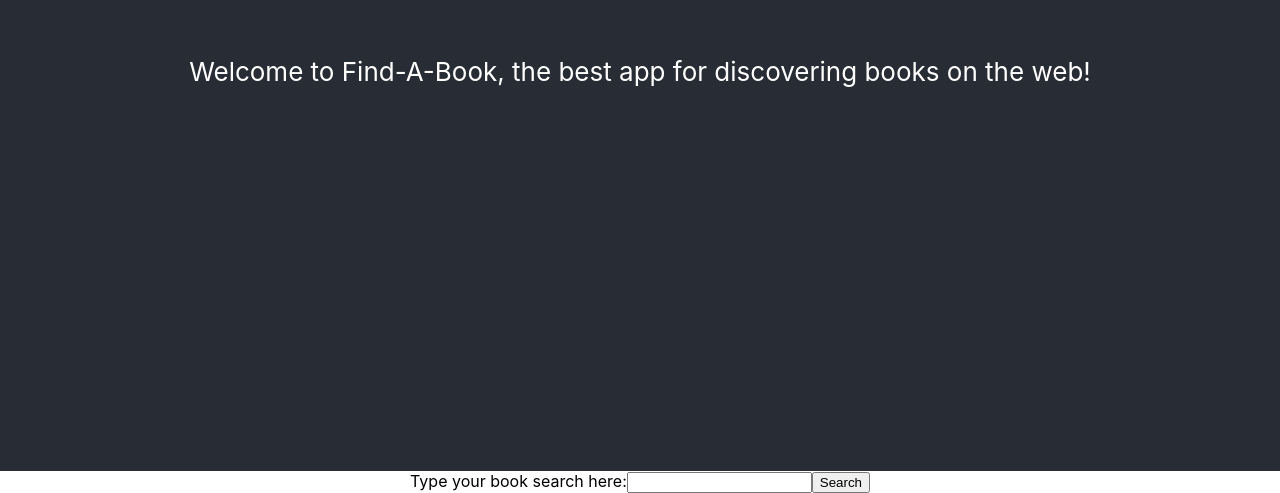
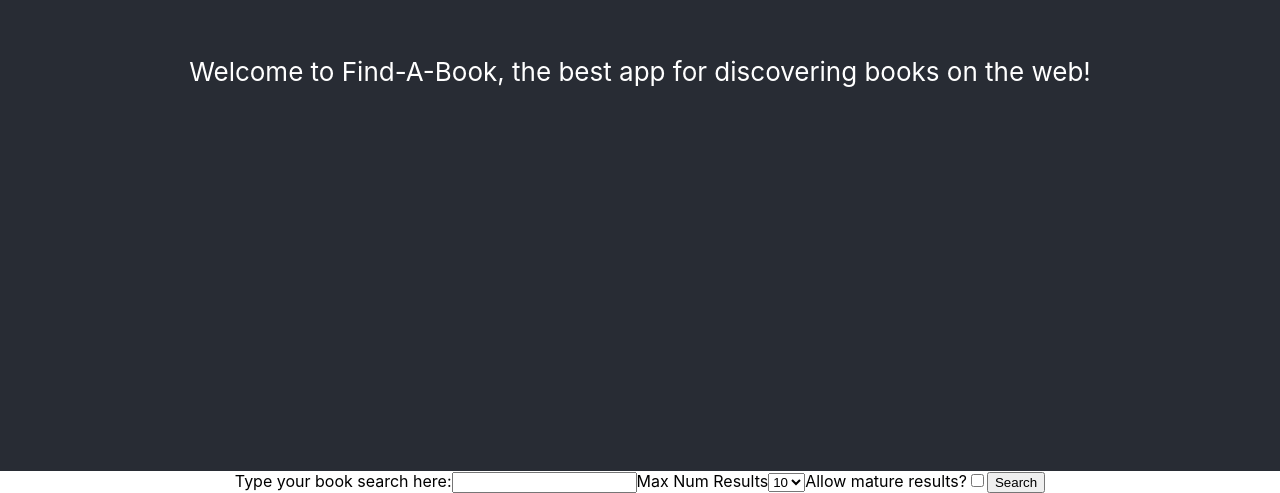
Before and after one commit to CameronHCouch/book-finder, a React (Create React App) app: page / in a window 1280 px wide. Shown: the part 329-822 px from the top of the page. Built offline with nearby package versions, Linux system fonts and the light colour scheme.

Commit message:
Add additional search parameters to form

```diff
--- a/src/components/SearchForm.js
+++ b/src/components/SearchForm.js
@@ -7,19 +7,23 @@ class SearchForm extends Component {
     super(props);
     this.state = {
       query: '',
+      queryLength: 10,
+      familyFriendly: true,
       books: [],
     }
 
     this.handleChange = this.handleChange.bind(this);
     this.handleSubmit = this.handleSubmit.bind(this);
+    this.toggleFamilyFriendly = this.toggleFamilyFriendly.bind(this);
   }
 
   handleChange(e) {
-    this.setState({ query: e.target.value });
+    this.setState({ [e.target.name]: e.target.value });
   }
 
   handleSubmit(e) {
     e.preventDefault();
+    console.log(this.state)
     if (this.state.query) {
       this.setState( { books: [] });
       googleBooksAPIUtil(this.state.query).then(res => console.log(res))
@@ -28,12 +32,28 @@ class SearchForm extends Component {
     // else raise error
   }
 
+  toggleFamilyFriendly() {
+    this.setState({ familyFriendly: !this.state.familyFriendly })
+  }
+
   render() {
     return (
       <div className="SearchForm-wrapper">
         <form onSubmit= { this.handleSubmit }>
-          <label htmlFor="book-search">Type your book search here:</label>
-          <input type="text" value={ this.state.query } onChange= { this.handleChange } name="book-search" id="book-search"></input>
+          <label htmlFor="query">Type your book search here:</label>
+          <input type="text" value={ this.state.query } onChange= { this.handleChange } name="query" id="book-search"></input>
+          <label htmlFor="queryLength">Max Num Results</label>
+          <select name="queryLength" onChange = { this.handleChange }>
+            <option value="10" defaultValue>10</option>
+            <option value="15">15</option>
+            <option value="20">20</option>
+            <option value="25">25</option>
+            <option value="30">30</option>
+            <option value="35">35</option>
+            <option value="40">40</option>
+          </select>
+          <label htmlFor="familyFriendly">Allow mature results?</label>
+          <input type="checkbox" onChange= { this.toggleFamilyFriendly } name="familyFriendly" id="familyFriendly"></input>
           <input type="submit" value="Search" id="submit"></input>
         </form>
       </div>
```
